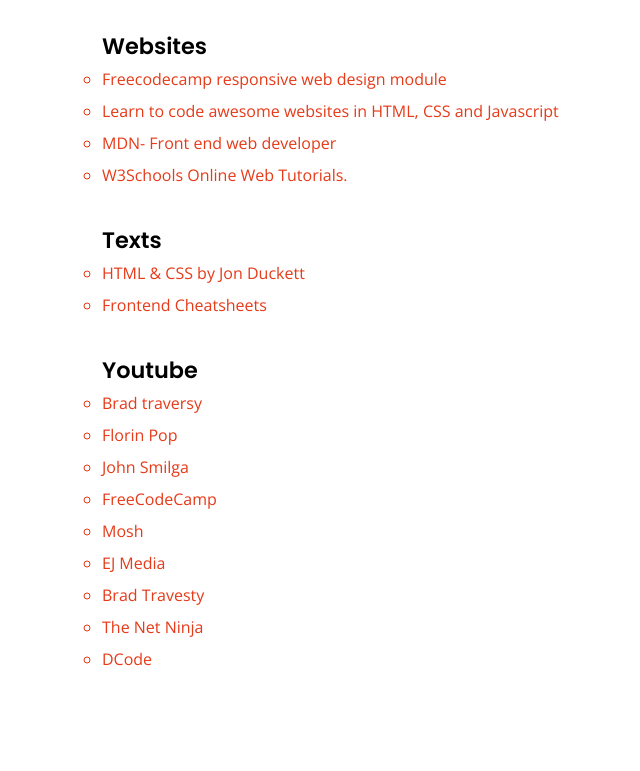
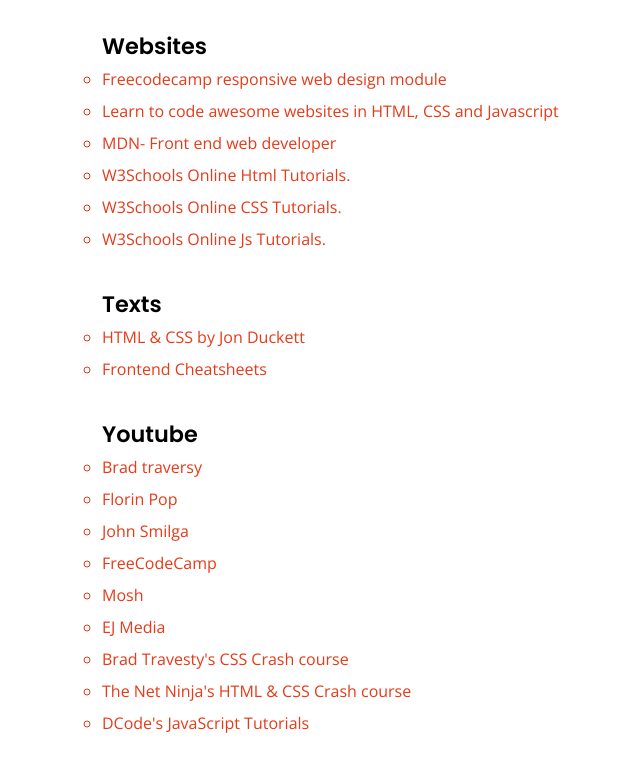
Before and after one commit to toriola998/tech-career, a plain HTML site: page views/frontend-development.html in a window 1280 px wide. Shown: the part 2501-3272 px from the top of the page, without its empty margins (186-826 px from the left). Drawn offline with nearby package versions, Linux system fonts and the light colour scheme.

Commit message:
Changed the W3Schools link
Removed the link for the website and replaced it specific links to their html, css and js courses

```diff
--- a/views/frontend-development.html
+++ b/views/frontend-development.html
@@ -78,7 +78,13 @@
                         <a href="https://developer.mozilla.org/en-US/docs/Learn/Front-end_web_developer">MDN- Front end web developer</a>
                     </li>
                     <li>
-                        <a href="https://www.w3schools.com/">W3Schools Online Web Tutorials.</a>
+                        <a href="https://www.w3schools.com/html/default.asp">W3Schools Online Html Tutorials.</a>
+                    </li>
+                    <li>
+                        <a href="https://www.w3schools.com/css/default.asp">W3Schools Online CSS Tutorials.</a>
+                    </li>
+                    <li>
+                        <a href="https://www.w3schools.com/js/default.asp">W3Schools Online Js Tutorials.</a>
                     </li>
                 </ul>
                 <h5 class="mt-2">Texts</h4>
@@ -112,13 +118,13 @@
                         <a href="https://www.youtube.com/playlist?list=PLr6-GrHUlVf_ZNmuQSXdS197Oyr1L9sPB">EJ Media</a>
                     </li>
                     <li>
-                        <a href="https://www.youtube.com/playlist?list=PLr6-GrHUlVf_ZNmuQSXdS197Oyr1L9sPB">Brad Travesty</a>
+                        <a href="https://youtu.be/yfoY53QXEnI">Brad Travesty's CSS Crash course</a>
                     </li>
                     <li>
-                        <a href="https://youtube.com/playlist?list=PL4cUxeGkcC9ivBf_eKCPIAYXWzLlPAm6G">The Net Ninja</a>
+                        <a href="https://youtube.com/playlist?list=PL4cUxeGkcC9ivBf_eKCPIAYXWzLlPAm6G">The Net Ninja's HTML & CSS Crash course</a>
                     </li>
                     <li>
-                        <a href="https://youtube.com/playlist?list=PLVvjrrRCBy2IeK_wtxbxtwg89KWVNn2Sa">DCode</a>
+                        <a href="https://youtube.com/playlist?list=PLVvjrrRCBy2IeK_wtxbxtwg89KWVNn2Sa">DCode's JavaScript Tutorials</a>
                     </li>
                 </ul>
             </div>
```
